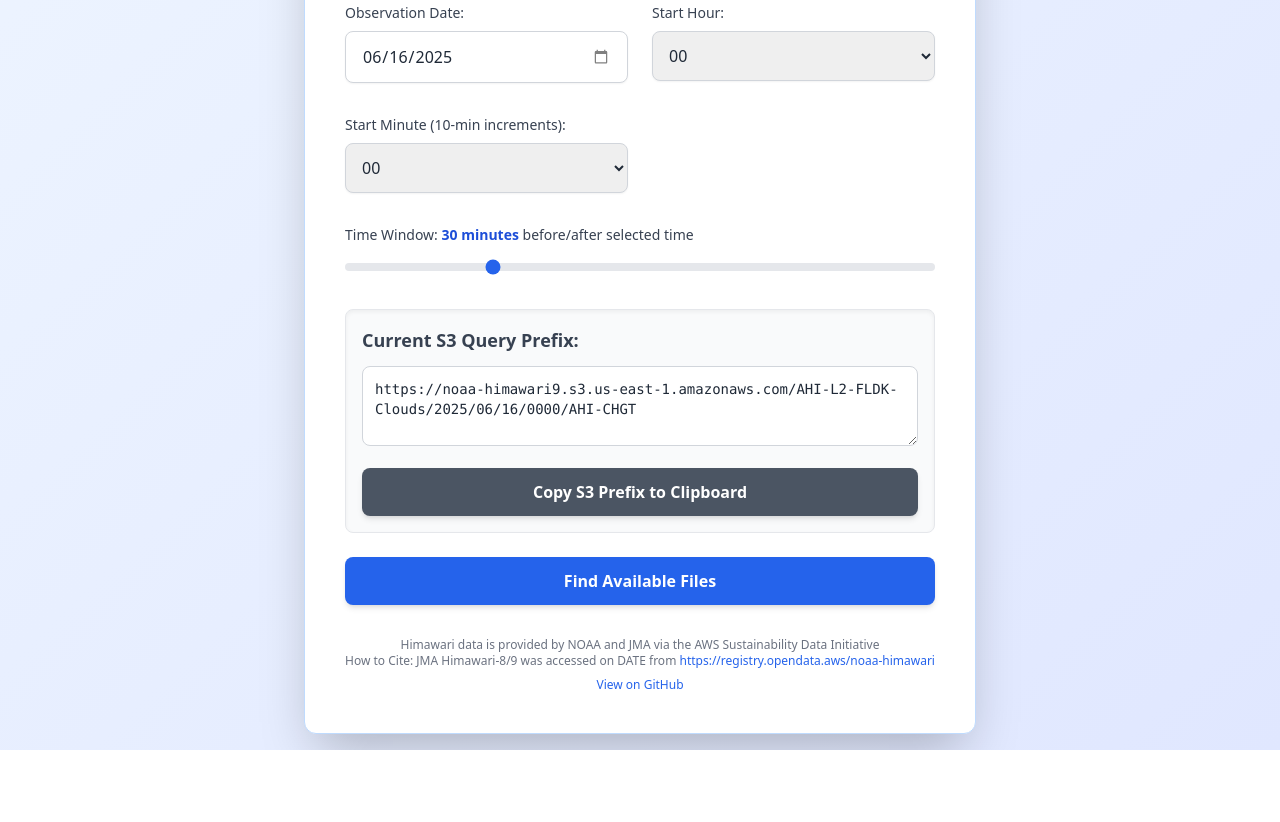
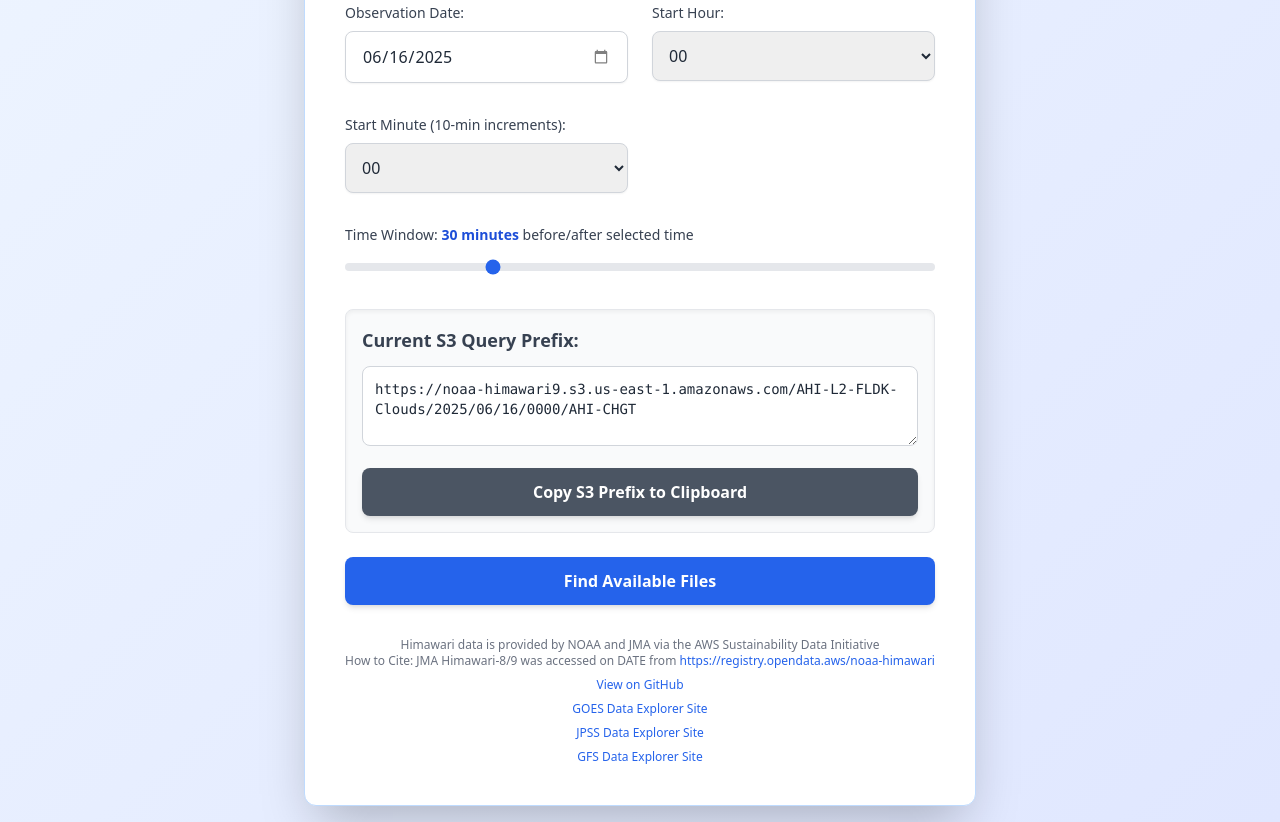
Before and after one commit to coliveir-aer/himawari-data-explorer, a plain HTML site: page index.html in a window 1280 px wide. Shown: the part 468-1290 px from the top of the page. Before the commit the page ends 1218 px from the top, so only its background shows below. Drawn offline with nearby package versions, Linux system fonts and the light colour scheme.

Commit message:
Update index.html

```diff
--- a/index.html
+++ b/index.html
@@ -149,7 +149,13 @@
 			<p>How to Cite: JMA Himawari-8/9 was accessed on DATE from <a href="https://registry.opendata.aws/noaa-himawari" target="_blank" rel="noopener noreferrer" class="text-blue-600 hover:underline">https://registry.opendata.aws/noaa-himawari</a></p>
             <p class="mt-2">
                 <a href="https://github.com/coliveir-aer/himawari-data-explorer" target="_blank" rel="noopener noreferrer" class="text-blue-600 hover:underline">View on GitHub</a>
+
+
             </p>
+	   <p class="mt-2"><a href="https://coliveir-aer.github.io/goes-data-explorer" target="_blank" class="text-blue-600 hover:underline">GOES Data Explorer Site</a></p>
+	   <p class="mt-2"><a href="https://coliveir-aer.github.io/jpss-data-explorer" target="_blank" class="text-blue-600 hover:underline">JPSS Data Explorer Site</a></p>
+	   <p class="mt-2"><a href="https://coliveir-aer.github.io/gfs-data-explorer" target="_blank" class="text-blue-600 hover:underline">GFS Data Explorer Site</a></p>
+
         </div>
     </div>
 
```
